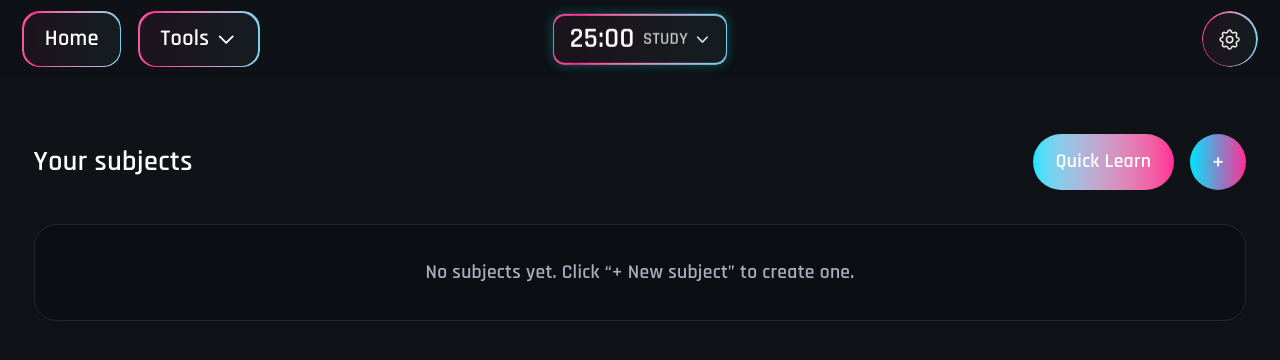
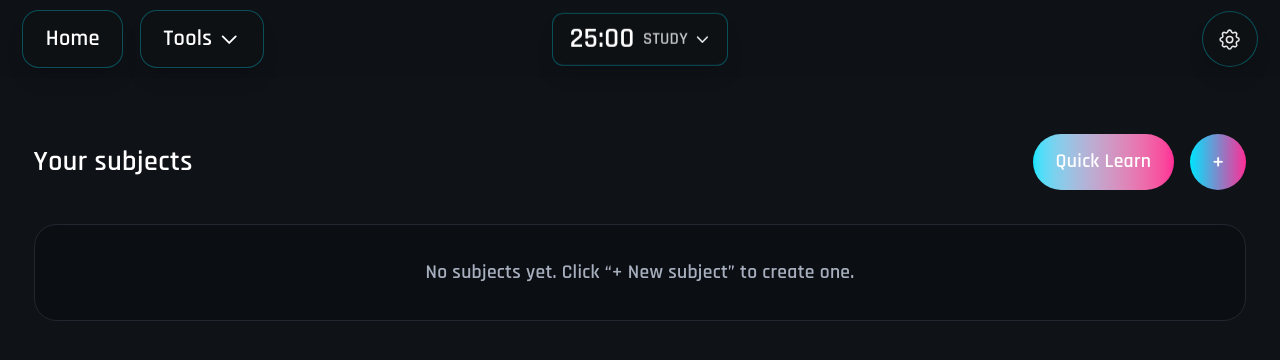
Before and after one commit to callewallerstedt/atomize, a Next.js app: page / in a window 1280 px wide. Shown: the top 360 px of the page. Built offline with nearby package versions, Linux system fonts and the light colour scheme.

Commit message:
Replace gradient borders with clean shadows: remove all glow effects from header buttons, add theme-aware shadows for light/dark mode compatibility

```diff
--- a/src/components/Shell.tsx
+++ b/src/components/Shell.tsx
@@ -191,31 +191,21 @@ function PomodoroTimer() {
       <button
         onClick={() => setShowSettings(!showSettings)}
         className="relative inline-flex items-center justify-center gap-1 rounded-lg px-3 py-2 min-w-[100px]
-                   text-white bg-[var(--background)]/90 backdrop-blur-md
-                   border-0 outline-none focus:outline-none
-                   before:absolute before:inset-0 before:rounded-lg
-                   before:bg-gradient-to-r before:from-[#00E5FF] before:via-[#FF2D96] before:to-[#00E5FF]
-                   before:bg-[length:200%_200%] before:animate-[gradient-shift_15s_ease-in-out_infinite]
-                   before:p-[1px] before:content-['']
-                   after:absolute after:inset-[1px] after:rounded-lg
-                   after:bg-[var(--background)]/95 after:backdrop-blur-md
-                   shadow-[0_0_8px_rgba(0,229,255,0.3)]
-                   hover:shadow-[0_0_12px_rgba(0,229,255,0.4),0_0_18px_rgba(255,45,150,0.2)]
-                   hover:before:bg-[length:250%_250%]
-                   active:shadow-[0_0_4px_rgba(0,229,255,0.5),inset_0_0_8px_rgba(0,229,255,0.2)]
-                   transition-all duration-300 ease-out
-                   overflow-hidden"
+                   text-white bg-[var(--background)]/90 backdrop-blur-md border border-[var(--accent-cyan)]/30
+                   shadow-lg shadow-[var(--accent-cyan)]/20
+                   hover:shadow-xl hover:shadow-[var(--accent-cyan)]/30 hover:bg-[var(--background)]/95
+                   transition-all duration-300 ease-out"
       >
         <div className="flex items-center gap-1.5">
-          <span className="relative z-10 font-mono text-xl font-bold leading-none">
+          <span className="font-mono text-xl font-bold leading-none">
             {formatTime(timeLeft)}
           </span>
-          <span className="relative z-10 text-xs opacity-75">
+          <span className="text-xs opacity-75">
             {isBreak ? 'BREAK' : 'STUDY'}
           </span>
         </div>
         <svg
-          className={`relative z-10 h-3 w-3 transition-transform duration-200 ${showSettings ? 'rotate-180' : ''}`}
+          className={`h-3 w-3 transition-transform duration-200 ${showSettings ? 'rotate-180' : ''}`}
           fill="none"
           viewBox="0 0 24 24"
           stroke="currentColor"
@@ -484,39 +474,25 @@ export default function Shell({ children }: { children: React.ReactNode }) {
               <button
                 onClick={() => router.push('/')}
                 className="relative inline-flex items-center rounded-xl px-4 py-2
-                           text-white bg-[var(--background)]/90 backdrop-blur-md
-                           border-0 outline-none focus:outline-none
-                           before:absolute before:inset-0 before:rounded-xl
-                           before:bg-gradient-to-r before:from-[#00E5FF] before:via-[#FF2D96] before:to-[#00E5FF]
-                           before:bg-[length:200%_200%] before:animate-[gradient-shift_15s_ease-in-out_infinite]
-                           before:p-[1px] before:content-['']
-                           after:absolute after:inset-[1px] after:rounded-xl
-                           after:bg-[var(--background)]/95 after:backdrop-blur-md
-                           hover:before:bg-[length:250%_250%]
-                           transition-all duration-200 ease-out
-                           overflow-hidden"
+                           text-white bg-[var(--background)]/90 backdrop-blur-md border border-[var(--accent-cyan)]/30
+                           shadow-lg shadow-[var(--accent-cyan)]/20
+                           hover:shadow-xl hover:shadow-[var(--accent-cyan)]/30 hover:bg-[var(--background)]/95
+                           transition-all duration-200 ease-out"
               >
-                <span className="relative z-10">Home</span>
+                <span>Home</span>
               </button>
               <div className="relative tools-dropdown">
                 <button
                   onClick={() => setToolsDropdownOpen(!toolsDropdownOpen)}
                   className="relative inline-flex items-center rounded-xl px-4 py-2
-                             text-white bg-[var(--background)]/90 backdrop-blur-md
-                             border-0 outline-none focus:outline-none
-                             before:absolute before:inset-0 before:rounded-xl
-                             before:bg-gradient-to-r before:from-[#00E5FF] before:via-[#FF2D96] before:to-[#00E5FF]
-                             before:bg-[length:200%_200%] before:animate-[gradient-shift_15s_ease-in-out_infinite]
-                             before:p-[1px] before:content-['']
-                             after:absolute after:inset-[1px] after:rounded-xl
-                             after:bg-[var(--background)]/95 after:backdrop-blur-md
-                             hover:before:bg-[length:250%_250%]
-                             transition-all duration-200 ease-out
-                             overflow-hidden"
+                             text-white bg-[var(--background)]/90 backdrop-blur-md border border-[var(--accent-cyan)]/30
+                             shadow-lg shadow-[var(--accent-cyan)]/20
+                             hover:shadow-xl hover:shadow-[var(--accent-cyan)]/30 hover:bg-[var(--background)]/95
+                             transition-all duration-200 ease-out"
                 >
-                  <span className="relative z-10">Tools</span>
+                  <span>Tools</span>
                   <svg
-                    className={`relative z-10 h-4 w-4 ml-1 transition-transform duration-200 ${toolsDropdownOpen ? 'rotate-180' : ''}`}
+                    className={`h-4 w-4 ml-1 transition-transform duration-200 ${toolsDropdownOpen ? 'rotate-180' : ''}`}
                     fill="none"
                     viewBox="0 0 24 24"
                     stroke="currentColor"
@@ -576,22 +552,15 @@ export default function Shell({ children }: { children: React.ReactNode }) {
               <button
                 onClick={() => setSettingsOpen(true)}
                 className="relative inline-flex h-10 w-10 items-center justify-center rounded-full
-                           text-white bg-[var(--background)]/90 backdrop-blur-md
-                           border-0 outline-none focus:outline-none
-                           before:absolute before:inset-0 before:rounded-full
-                           before:bg-gradient-to-r before:from-[#00E5FF] before:via-[#FF2D96] before:to-[#00E5FF]
-                           before:bg-[length:200%_200%] before:animate-[gradient-shift_15s_ease-in-out_infinite]
-                           before:p-[1px] before:content-['']
-                           after:absolute after:inset-[1px] after:rounded-full
-                           after:bg-[var(--background)]/95 after:backdrop-blur-md
-                           hover:before:bg-[length:250%_250%]
-                           transition-all duration-200 ease-out
-                           overflow-hidden"
+                           text-white bg-[var(--background)]/90 backdrop-blur-md border border-[var(--accent-cyan)]/30
+                           shadow-lg shadow-[var(--accent-cyan)]/20
+                           hover:shadow-xl hover:shadow-[var(--accent-cyan)]/30 hover:bg-[var(--background)]/95
+                           transition-all duration-200 ease-out"
                 aria-label="Settings"
                 title="Settings"
               >
                 {/* Settings icon */}
-                <svg width="18" height="18" viewBox="0 0 24 24" fill="none" xmlns="http://www.w3.org/2000/svg" className="opacity-90 relative z-10">
+                <svg width="18" height="18" viewBox="0 0 24 24" fill="none" xmlns="http://www.w3.org/2000/svg" className="opacity-90">
                   <path d="M10.325 4.317c.426-1.756 2.924-1.756 3.35 0a1.724 1.724 0 002.573 1.066c1.543-.94 3.31.826 2.37 2.37a1.724 1.724 0 001.065 2.572c1.756.426 1.756 2.924 0 3.35a1.724 1.724 0 00-1.066 2.573c.94 1.543-.826 3.31-2.37 2.37a1.724 1.724 0 00-2.572 1.065c-.426 1.756-2.924 1.756-3.35 0a1.724 1.724 0 00-2.573-1.066c-1.543.94-3.31-.826-2.37-2.37a1.724 1.724 0 00-1.065-2.572c-1.756-.426-1.756-2.924 0-3.35a1.724 1.724 0 001.066-2.573c-.94-1.543.826-3.31 2.37-2.37.996.608 2.296.07 2.572-1.065z" stroke="currentColor" strokeWidth="1.5"/>
                   <circle cx="12" cy="12" r="3" stroke="currentColor" strokeWidth="1.5"/>
                 </svg>
```
